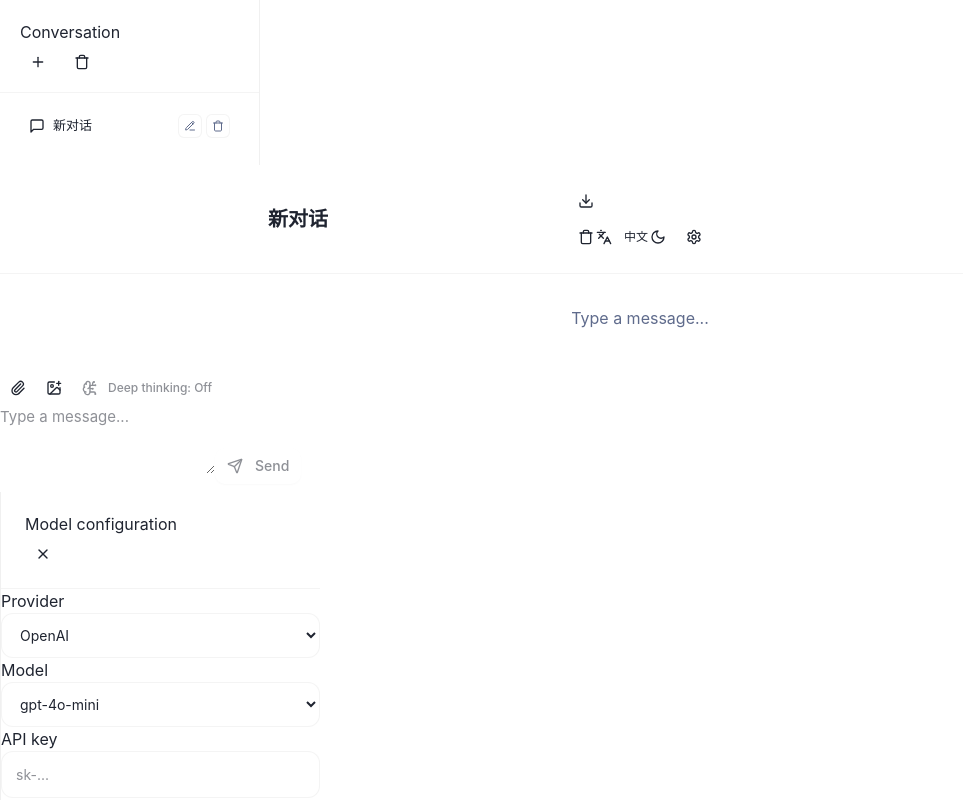
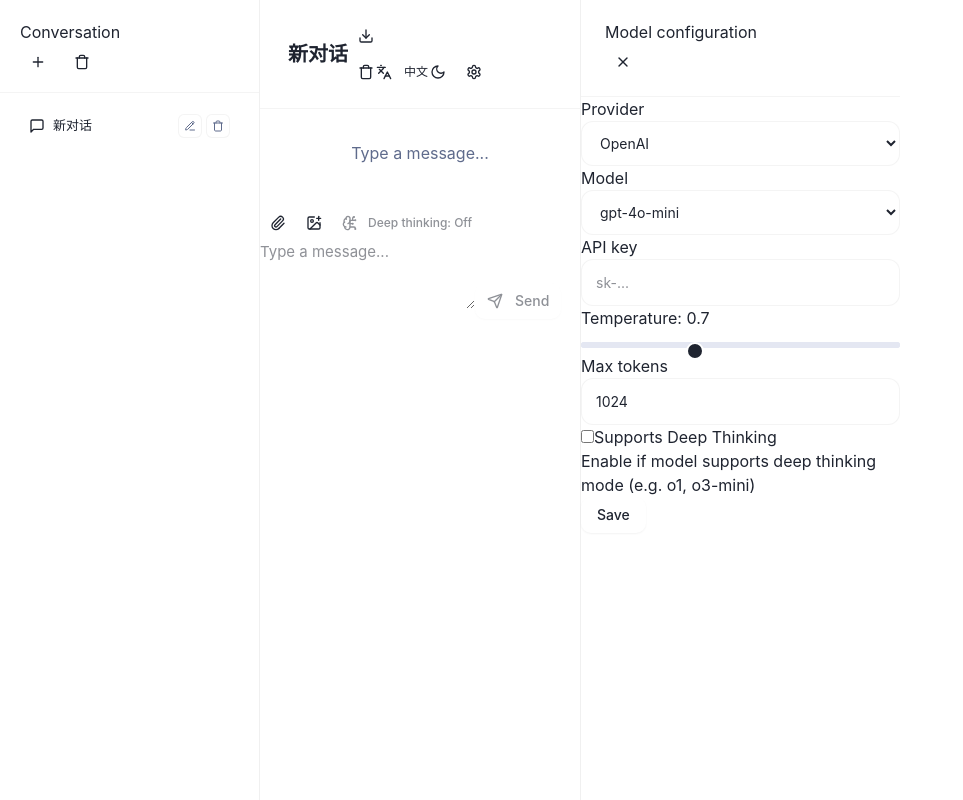
Before and after one commit to 77Ezra1/Personal-Chatbox, a React (Vite) app: page / in a window 1280 px wide. Shown: the top 800 px of the page, without its empty margins (0-963 px from the left). Built offline with nearby package versions, Linux system fonts and the light colour scheme.

Commit message:
Adjust App container layout for toaster

```diff
--- a/src/App.jsx
+++ b/src/App.jsx
@@ -285,7 +285,11 @@ function App() {
   const conversationList = Object.values(conversations || {})
 
   return (
-    <div className={`app ${theme}`}>
+    <>
+      {/* Toast 通知 */}
+      <Toaster position="top-center" />
+
+      <div className={`app-container ${theme}`}>
         {/* 侧边栏 */}
         <Sidebar
           conversations={conversationList}
@@ -336,6 +340,7 @@ function App() {
           isOpen={showConfig}
           translate={translate}
         />
+      </div>
 
       {/* 快捷键帮助 */}
       {showShortcuts && (
@@ -345,10 +350,7 @@ function App() {
           translate={translate}
         />
       )}
-
-      {/* Toast 通知 */}
-      <Toaster position="top-center" />
-    </div>
+    </>
   )
 }
 
```
Lines whose indentation alone changed are shown as unchanged.
